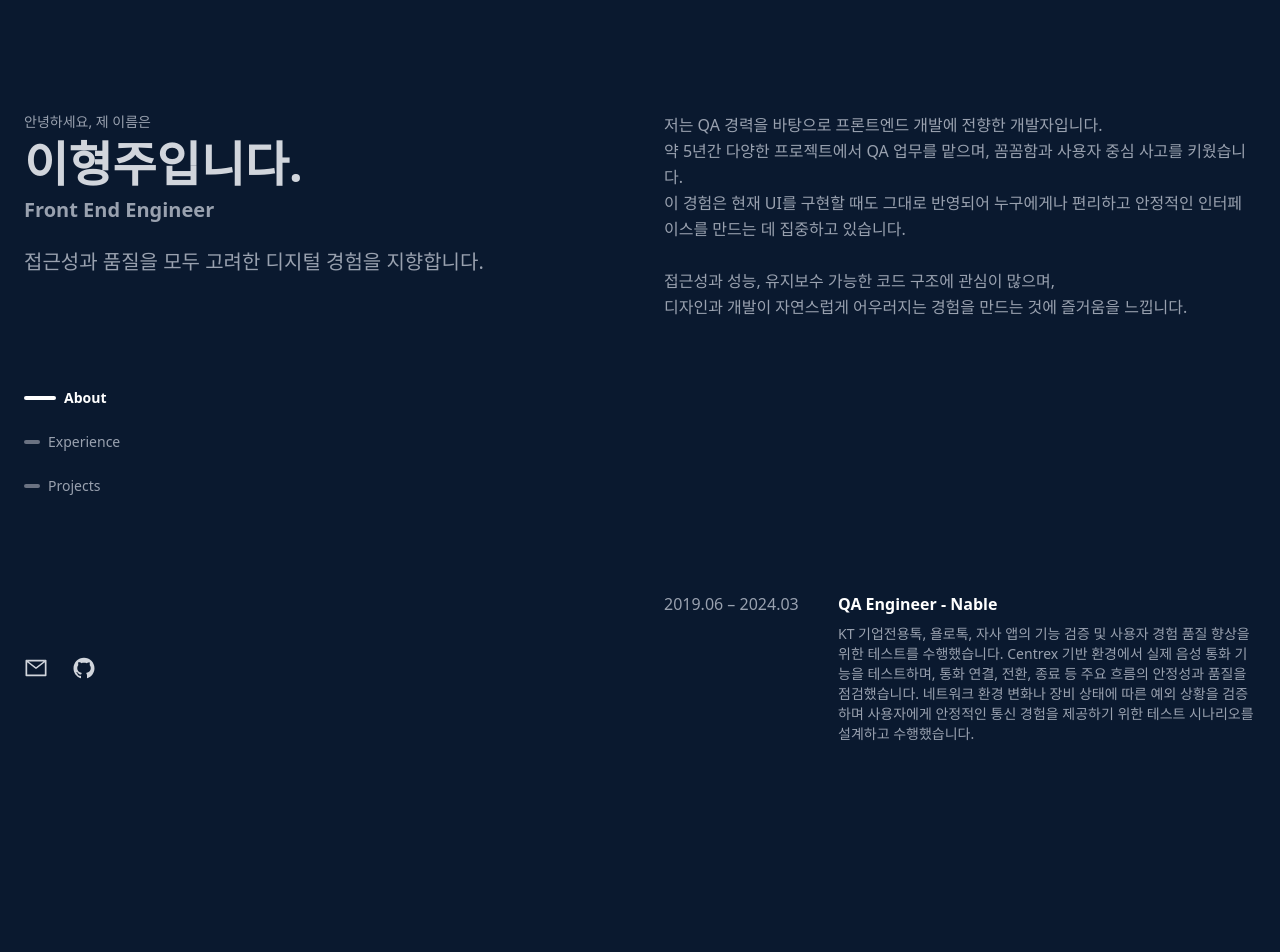
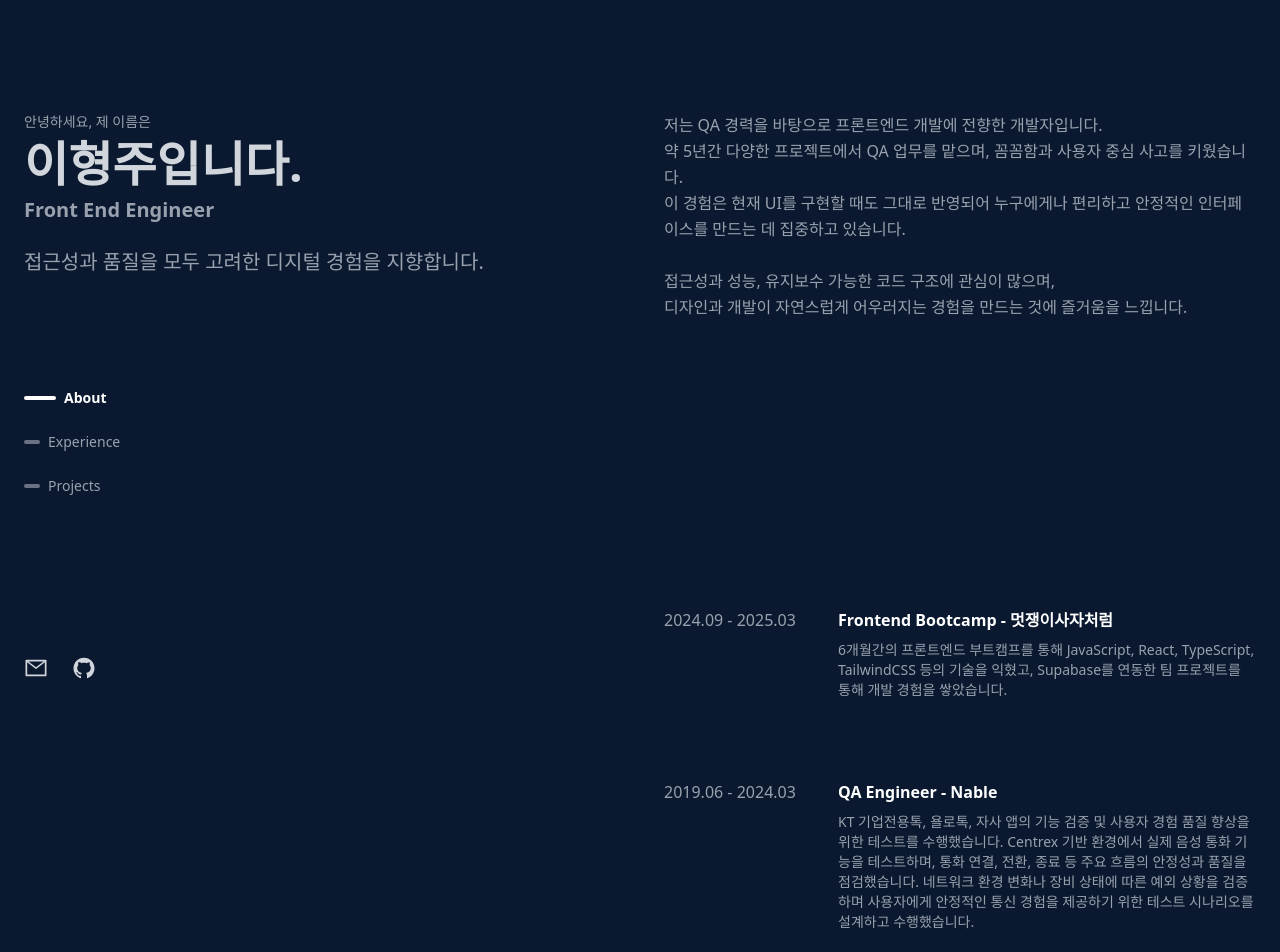
Before and after one commit to dlgudwn94/my-portfolio, a React (Vite) app in the folder my-portfolio/: page / in a window 1280 px wide. Shown: the top 952 px of the page. Built offline with nearby package versions, Linux system fonts and the light colour scheme.

Commit message:
[Feat]: Experience 컴포넌트 개발 및 적용

```diff
--- /dev/null
+++ b/my-portfolio/src/components/ExperienceCard.tsx
@@ -0,0 +1,27 @@
+type ExperienceCardProps = {
+  date: string;
+  title: string;
+  description: string | string[];
+};
+
+const ExperienceCard = ({ date, title, description }: ExperienceCardProps) => {
+  return (
+    <div className="grid grid-cols-1 md:grid-cols-[150px_1fr] gap-y-2 md:gap-6 transition-all duration-300 hover:bg-[#1e293b] hover:shadow-lg hover:scale-[1.01] rounded-md px-4 py-4">
+      <div className="text-gray-400">{date}</div>
+      <div>
+        <h3 className="font-semibold text-white">{title}</h3>
+        {Array.isArray(description) ? (
+          <ul className="list-disc list-inside text-sm text-gray-400 mt-2 space-y-1">
+            {description.map((item, index) => (
+              <li key={index}>{item}</li>
+            ))}
+          </ul>
+        ) : (
+          <p className="text-sm text-gray-400 mt-2">{description}</p>
+        )}
+      </div>
+    </div>
+  );
+};
+
+export default ExperienceCard;
--- a/my-portfolio/src/sections/Experience.tsx
+++ b/my-portfolio/src/sections/Experience.tsx
@@ -1,14 +1,12 @@
+import ExperienceCard from "../components/ExperienceCard";
+
 function Experience() {
   return (
-    <section id="experience" className="px-6 py-20">
+    <section id="experience" className="px-2 py-20">
       <div className="space-y-12">
-        <div className="grid grid-cols-1 md:grid-cols-[150px_1fr] gap-y-2 md:gap-6 transition-all duration-300 hover:bg-[#1e293b] hover:shadow-lg hover:scale-[1.01] rounded-md">
-          <div className=" text-gray-400">2019.06 – 2024.03</div>
-          <div>
-            <h3 className="font-semibold text-white">QA Engineer - Nable</h3>
-            <p className="text-sm text-gray-400 list-disc list-inside mt-2 space-y-1">KT 기업전용톡, 욜로톡, 자사 앱의 기능 검증 및 사용자 경험 품질 향상을 위한 테스트를 수행했습니다. Centrex 기반 환경에서 실제 음성 통화 기능을 테스트하며, 통화 연결, 전환, 종료 등 주요 흐름의 안정성과 품질을 점검했습니다. 네트워크 환경 변화나 장비 상태에 따른 예외 상황을 검증하며 사용자에게 안정적인 통신 경험을 제공하기 위한 테스트 시나리오를 설계하고 수행했습니다.</p>
-          </div>
-        </div>
+        <ExperienceCard date="2024.09 - 2025.03" title="Frontend Bootcamp - 멋쟁이사자처럼" description="6개월간의 프론트엔드 부트캠프를 통해 JavaScript, React, TypeScript, TailwindCSS 등의 기술을 익혔고, Supabase를 연동한 팀 프로젝트를 통해 개발 경험을 쌓았습니다." />
+
+        <ExperienceCard date="2019.06 - 2024.03" title="QA Engineer - Nable" description="KT 기업전용톡, 욜로톡, 자사 앱의 기능 검증 및 사용자 경험 품질 향상을 위한 테스트를 수행했습니다. Centrex 기반 환경에서 실제 음성 통화 기능을 테스트하며, 통화 연결, 전환, 종료 등 주요 흐름의 안정성과 품질을 점검했습니다. 네트워크 환경 변화나 장비 상태에 따른 예외 상황을 검증하며 사용자에게 안정적인 통신 경험을 제공하기 위한 테스트 시나리오를 설계하고 수행했습니다." />
       </div>
     </section>
   );
```
